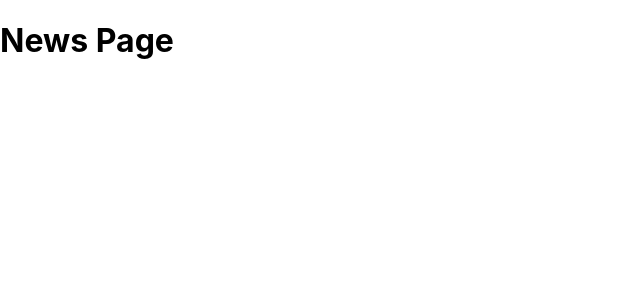
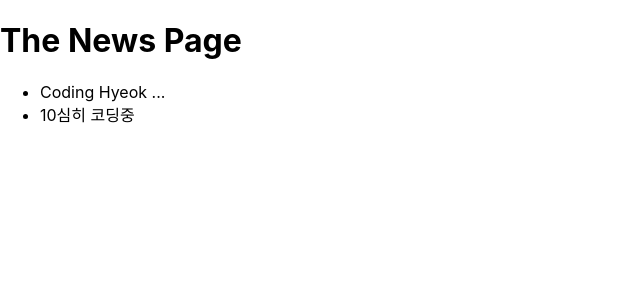
Before and after one commit to dbsgur/coding-hyuk-next, a Next.js app: page /news in a window 1280 px wide. Shown: the top 300 px of the page, without its empty margins (0-640 px from the left). Built offline with nearby package versions, Linux system fonts and the light colour scheme.

Commit message:
[feature] next dynamic routing

```diff
--- a/pages/news/[newsId].tsx
+++ b/pages/news/[newsId].tsx
@@ -3,5 +3,11 @@ import { useRouter } from "next/router";
 
 export default function Detail() {
   const router = useRouter();
+  const newsId = router.query.newsId;
+
+  console.log(`newsId : ${newsId}`)
+  console.log(`router.query : ${JSON.stringify(router.query.newsId)}`)
+  console.log(`${router.query.slug}`)
+
   return <h1>Detail Page</h1>;
 }
--- a/pages/news/index.tsx
+++ b/pages/news/index.tsx
@@ -1,9 +1,14 @@
-import Head from 'next/head'
-import Image from 'next/image'
+import { Fragment } from 'react'
+import Link from "next/link";
 
 export default function News() {
-  return (<h1>
-    News Page
-  </h1>
+  return (
+  <Fragment>
+    <h1>The News Page</h1>
+    <ul>
+      <li><Link href="/news/hyeok" >Coding Hyeok ... </Link></li>
+      <li>10심히 코딩중</li>
+      </ul>
+  </Fragment>
   )
 }
```
